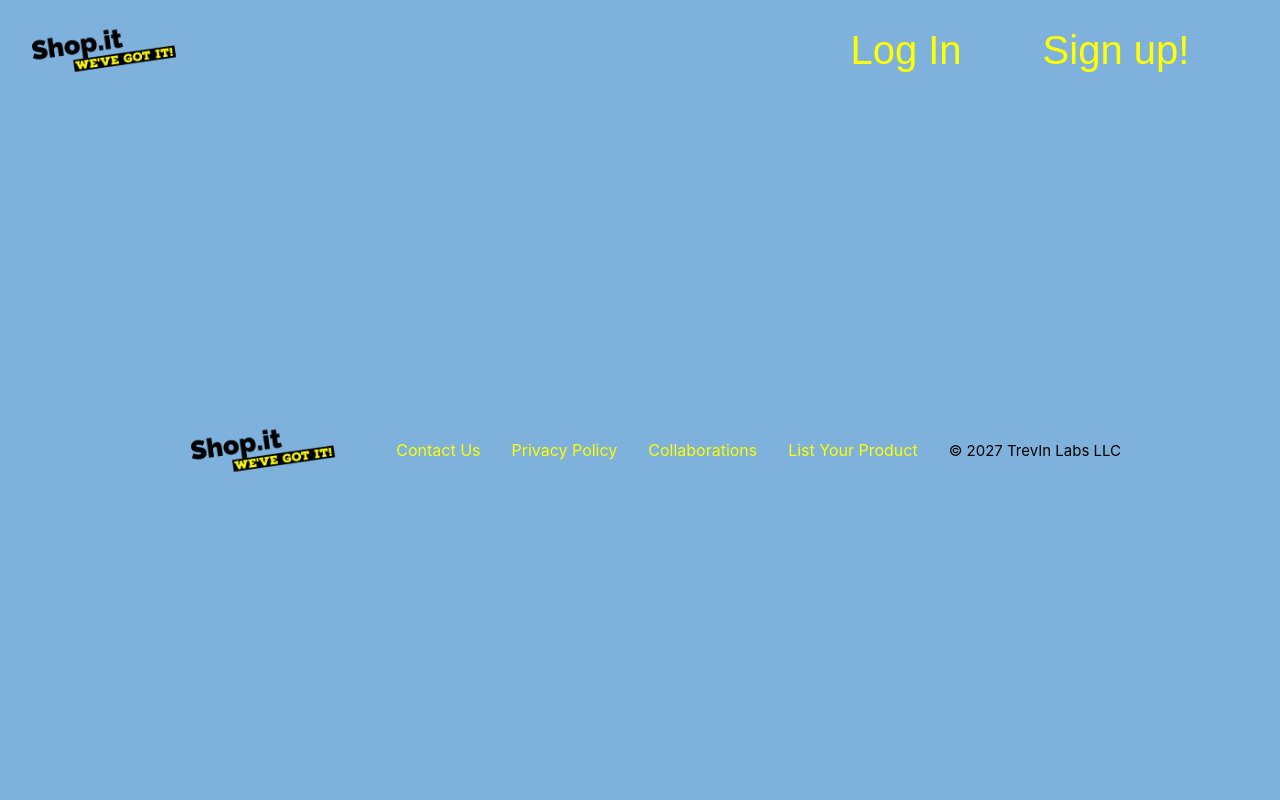
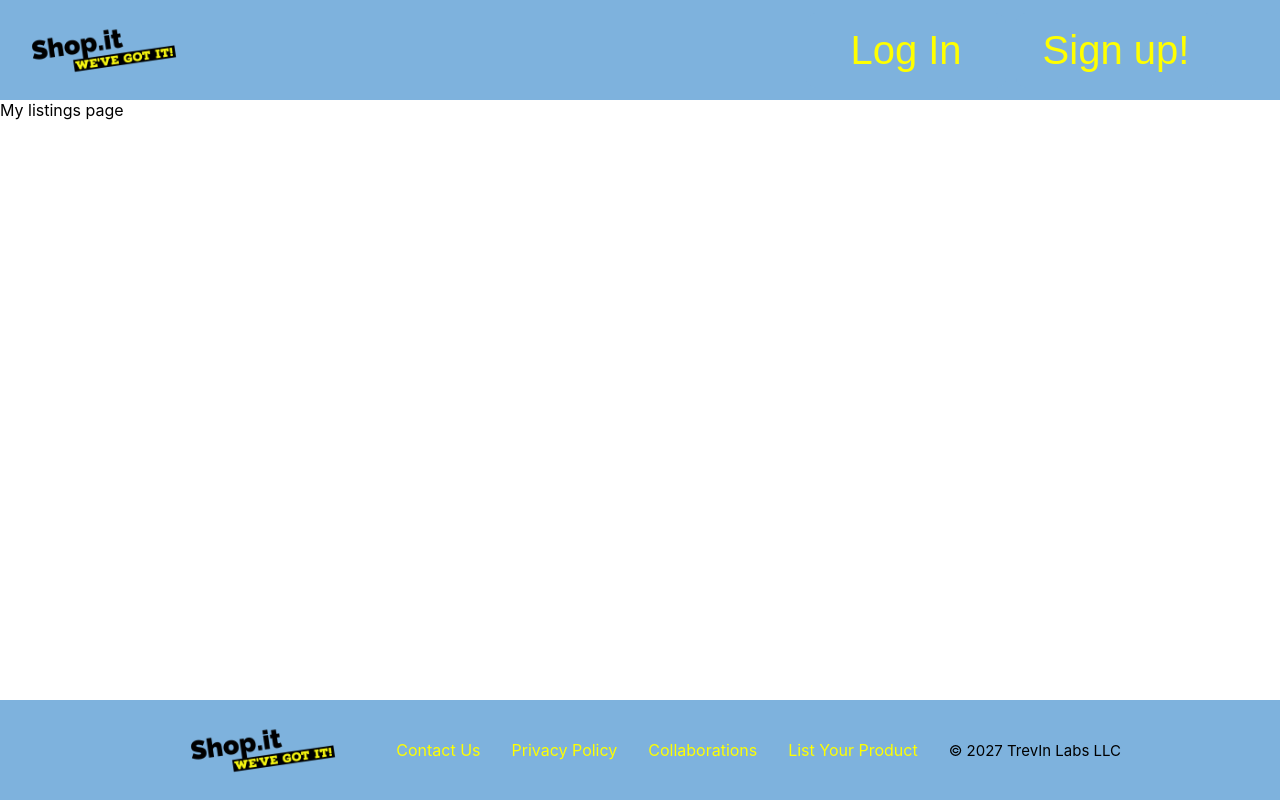
Before and after one commit to inan7978/shop.it, a React (Create React App) app: page /my-listings in a window 1280 px wide. Built offline with nearby package versions, Linux system fonts and the light colour scheme.

Commit message:
created the MyListings and EditListings page

```diff
--- a/src/App.js
+++ b/src/App.js
@@ -9,6 +9,7 @@ import Collaborations from "./pages/Collaborations";
 import CreateListingPage from "./pages/CreateListingPage";
 import CreateAccountPage from "./pages/CreateAccountPage";
 import MyCartPage from "./pages/MyCartPage";
+import MyListings from "./pages/MyListings";
 import MyAccountPage from "./pages/MyAccountPage";
 import Footer from "./components/Footer";
 import LoginPage from "./pages/LoginPage";
@@ -27,6 +28,7 @@ function App() {
           <Route path="/contact-us" element={<ContactUs />} />
           <Route path="/my-cart" element={<MyCartPage />} />
           <Route path="/my-account" element={<MyAccountPage />} />
+          <Route path="/my-listings" element={<MyListings />} />
           <Route path="/privacy" element={<PrivacyPolicy />} />
           <Route path="/collaborations" element={<Collaborations />} />
           <Route path="/list-item" element={<CreateListingPage />} />
--- a/src/components/Header.js
+++ b/src/components/Header.js
@@ -26,15 +26,18 @@ function Header() {
         </nav>
       ) : (
         <nav className="nav-bar">
+          <Link to="/my-listings">
+            <button className="logout-btn nav-btns">My Listings</button>
+          </Link>
+          <Link to="/my-account">
+            <button className="logout-btn nav-btns">Account</button>
+          </Link>
           <button
             className="logout-btn nav-btns"
             onClick={() => logOutUser("toStore")}
           >
             Log out!
           </button>
-          <Link to="/my-account">
-            <button className="logout-btn nav-btns">Account</button>
-          </Link>
           <Link to="/my-cart">
             <button className="logout-btn nav-btns">{`Cart: ${user.cart.length}`}</button>
           </Link>
--- /dev/null
+++ b/src/pages/EditListing.js
@@ -0,0 +1,5 @@
+function EditListing() {
+  return <>This is the edit listing page</>;
+}
+
+export default EditListing;
--- /dev/null
+++ b/src/pages/MyListings.js
@@ -0,0 +1,5 @@
+function MyListings() {
+  return <>My listings page</>;
+}
+
+export default MyListings;
```
Also changed, not shown: sendingImagestoServer.html (renamed from codeforfrontend.html).
